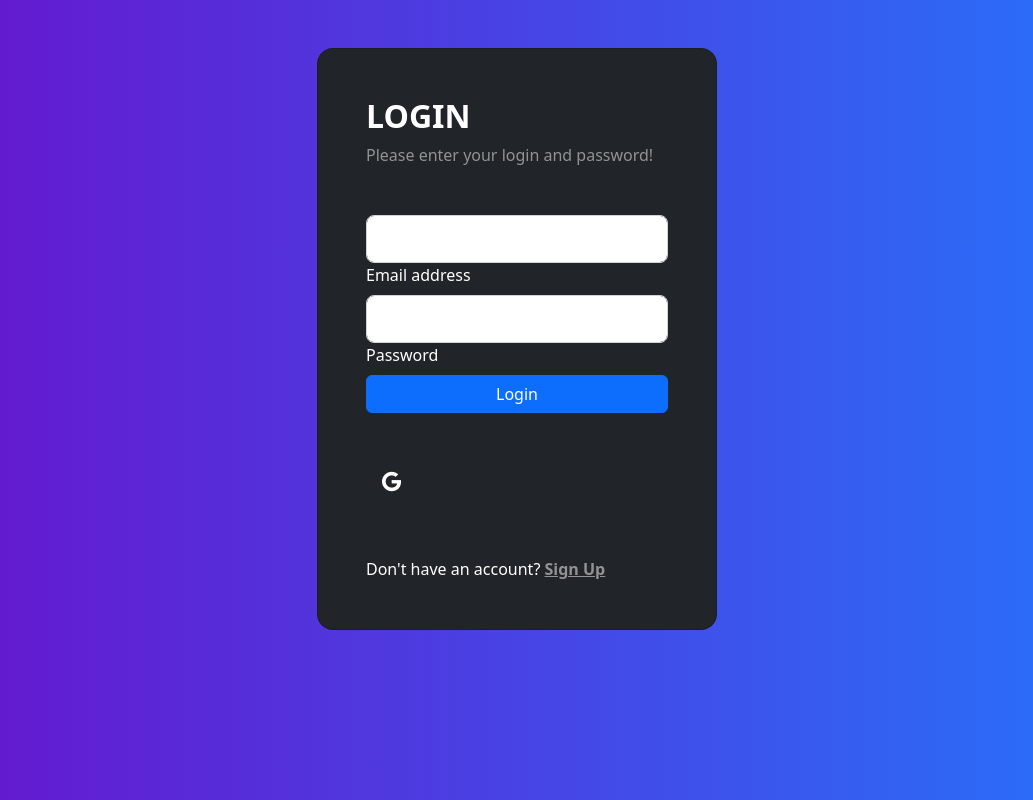
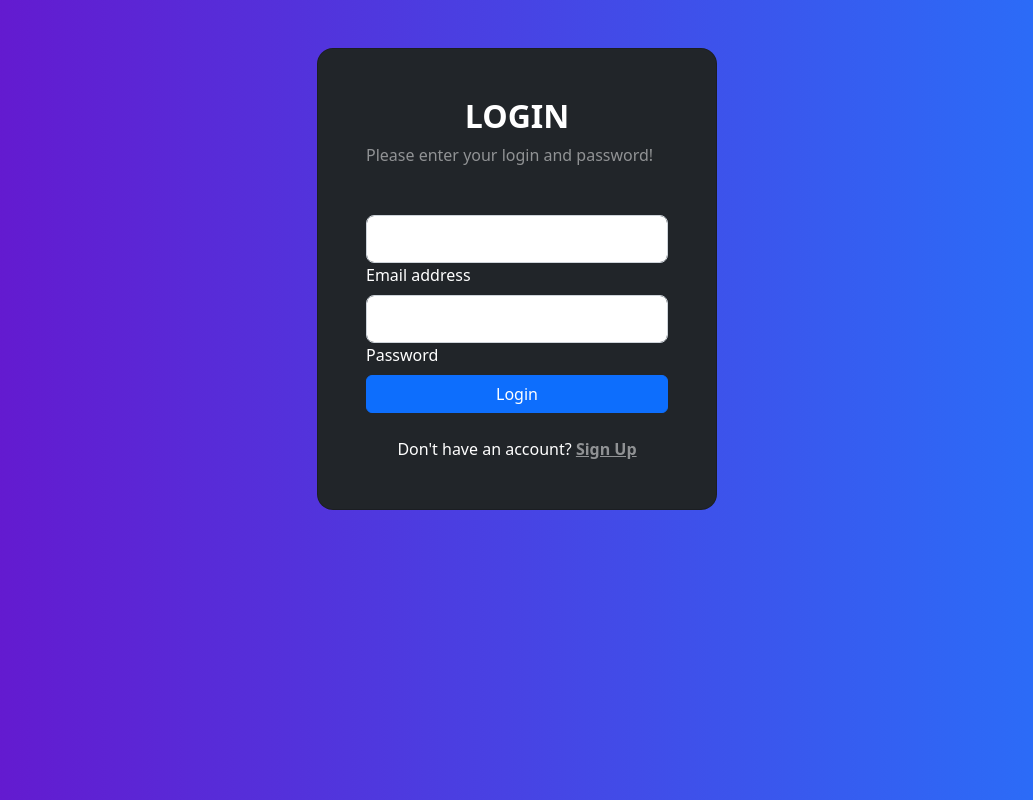
Before and after one commit to AveryNewhart/my-music, a React (Create React App) app in the folder client/: page /login in a window 1280 px wide. Shown: the whole page, without its empty margins (123-1156 px from the left). Built offline with nearby package versions, Linux system fonts and the light colour scheme; a web font is replaced by a local one.

Commit message:
commented out google login for now, centered text on the login, just need to decide on color still

```diff
--- a/client/src/pages/Login.js
+++ b/client/src/pages/Login.js
@@ -9,7 +9,7 @@ import {
     MDBCard,
     MDBCardBody,
     MDBInput,
-    MDBIcon
+    // MDBIcon
   }
   from 'mdb-react-ui-kit';
   import {  Alert } from "react-bootstrap";
@@ -94,7 +94,7 @@ const Login = () => {
               <MDBCardBody className='p-5 d-flex flex-column align-items-center mx-auto w-100'>
               <form onSubmit={handleFormSubmit}>
 
-                <h2 className="fw-bold mb-2 text-uppercase">Login</h2>
+                <h2 className="fw-bold mb-2 text-uppercase centerLogin">Login</h2>
                 <p className="text-white-50 mb-5">Please enter your login and password!</p>
 
                 <MDBInput labelClass='text-white' label='Email address'
@@ -115,15 +115,15 @@ const Login = () => {
                 </MDBBtn> */}
                   <MDBBtn className='w-100 mb-4' size='md' type='submit' >Login</MDBBtn>
 
-                <div className='d-flex flex-row mt-3 mb-5'>
+                {/* <div className='d-flex flex-row mt-3 mb-5'>
 
                   <MDBBtn tag='a' color='none' className='m-3' style={{ color: 'white' }}>
                     <MDBIcon fab icon='google' size="lg"/>
                   </MDBBtn>
-                </div>
+                </div> */}
 
                 <div>
-                  <p className="mb-0">Don't have an account? <a href="/signup" className="text-white-50 fw-bold">Sign Up</a></p>
+                  <p className="mb-0 centerLogin">Don't have an account? <a href="/signup" className="text-white-50 fw-bold">Sign Up</a></p>
 
                 </div>
                 </form>
--- a/client/src/styles/Login.css
+++ b/client/src/styles/Login.css
@@ -8,3 +8,7 @@ body {
     /* W3C, IE 10+/ Edge, Firefox 16+, Chrome 26+, Opera 12+, Safari 7+ */
     background: linear-gradient(to right, rgba(106, 17, 203, 1), rgba(37, 117, 252, 1))
   }
+
+  .centerLogin {
+    text-align: center;
+  }
```
